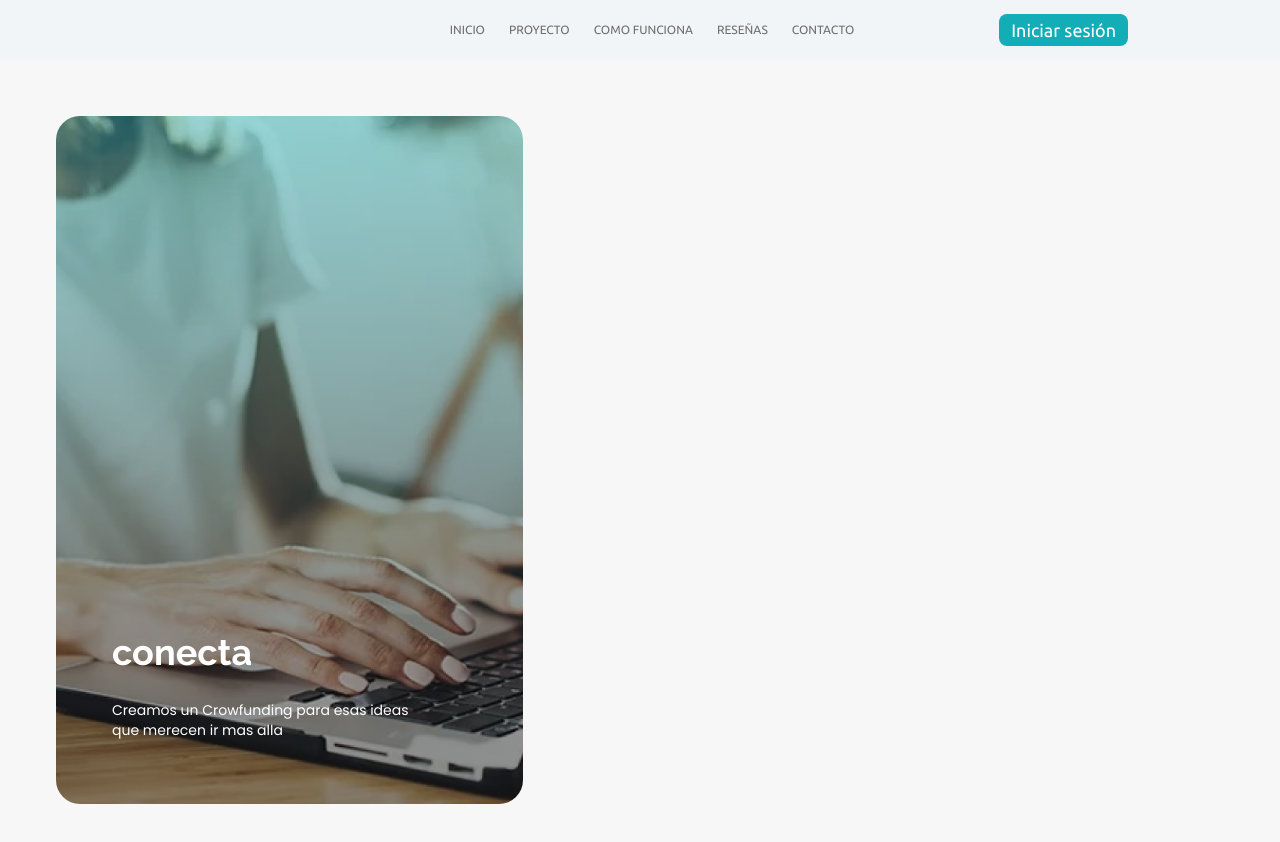
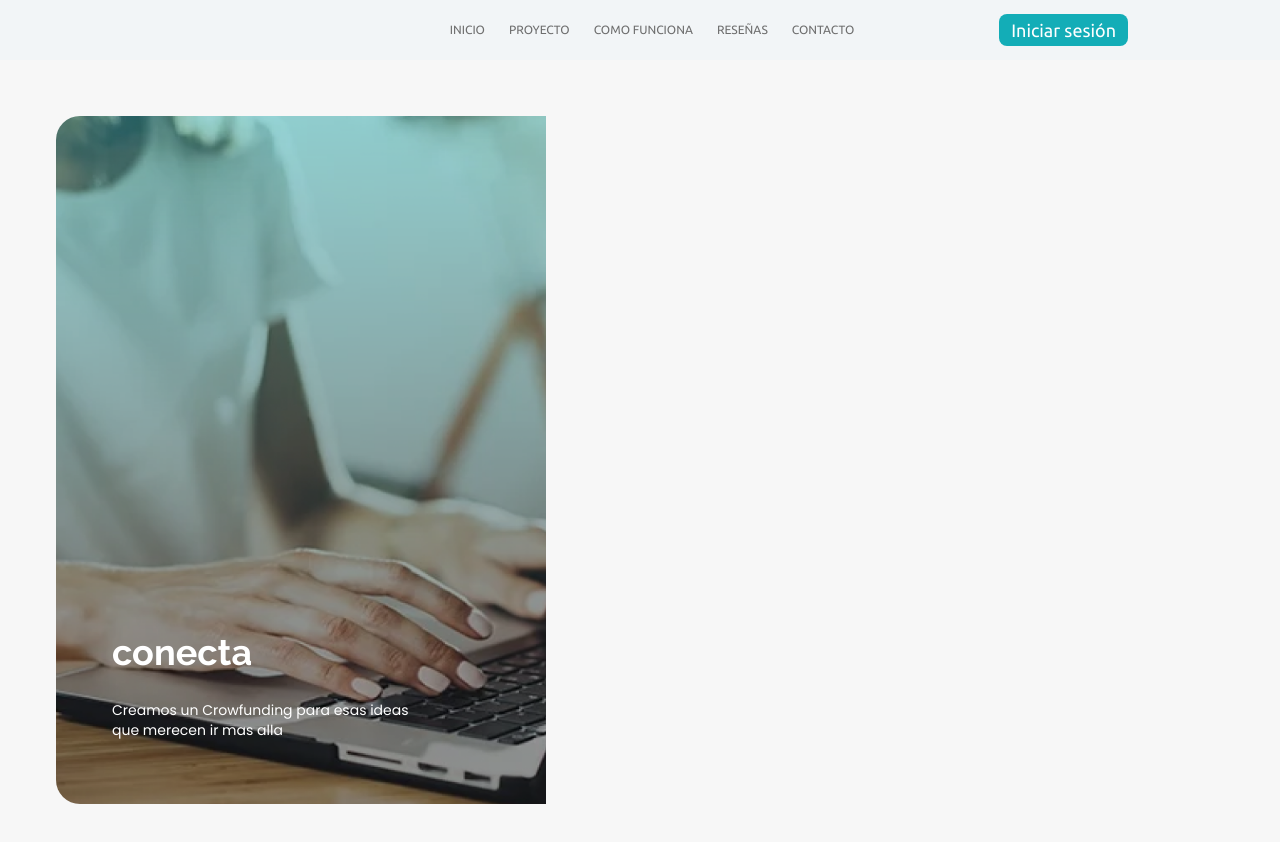
Before and after one commit to No-Country/s10-16-ft-node-react, a React (Vite) app in the folder frontend/: page /auth in a window 1280 px wide. Shown: the top 842 px of the page. Built offline with nearby package versions, Linux system fonts and the light colour scheme.

Commit message:
feat: rounded all to left corners

```diff
--- a/frontend/src/Layout/LayoutAuth.tsx
+++ b/frontend/src/Layout/LayoutAuth.tsx
@@ -3,10 +3,10 @@ import { Outlet } from 'react-router-dom';
 export const LayoutAuth = () => {
   return (
     <section className="bg-background font-Raleway">
-      <div className="max-w-screen-2xl min-h-screen mx-auto flex gap-10 items-stretch p-6 sm:p-14">
-        <Outlet/>
+      <div className="max-w-screen-2xl min-h-screen mx-auto flex gap-10 items-stretch p-6 lg:pr-0 sm:p-14">
+        <Outlet />
 
-        <div className="lg:flex w-2/5 hidden bg-login-background bg-no-repeat bg-cover bg-center rounded-3xl relative items-center">
+        <div className="lg:flex w-2/5 hidden bg-login-background bg-no-repeat bg-cover bg-center rounded-l-3xl relative items-center">
           <div className="bottom-0 absolute pb-16 pl-14 pr-28 right-0 left-0 flex flex-col text-white gap-7">
             <h2 className="font-bold text-4xl">conecta</h2>
             <p className="text-sm font-Poppins">
```
